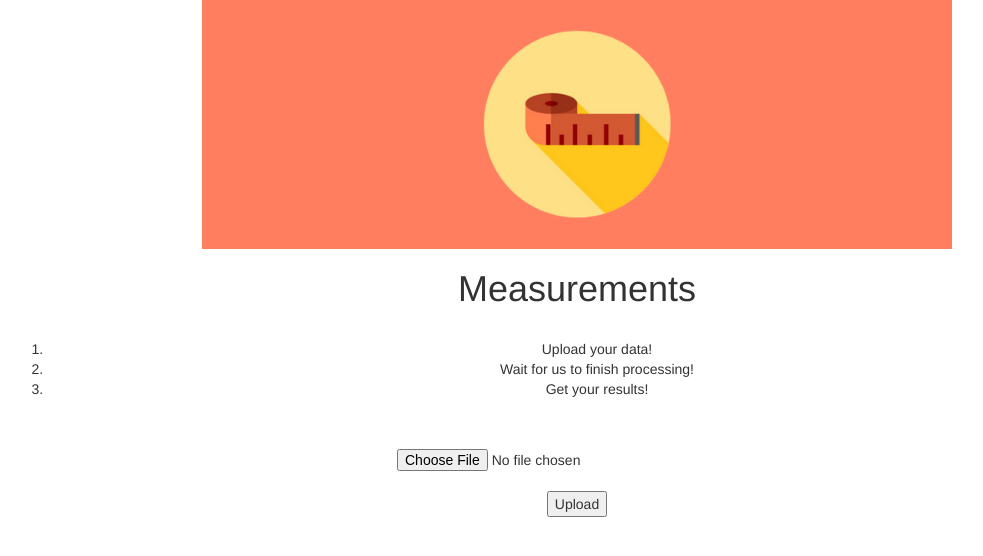
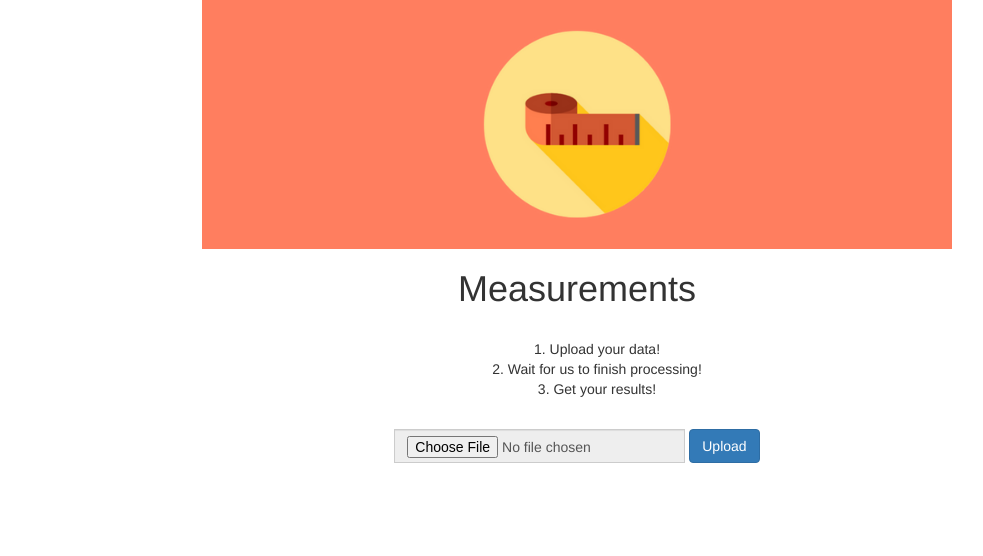
Before and after one commit to nicolecvaldez/campaign-measurement-webapp, a Flask app: page / in a window 1280 px wide. Shown: the part 65-621 px from the top of the page, without its empty margins (63-1046 px from the left). Run offline with Flask 2, Linux system fonts and the light colour scheme; some libraries are stand-ins or nearby versions.

Commit message:
Semi-fixed the choose file and upload button.

```diff
--- a/app/templates/index.html
+++ b/app/templates/index.html
@@ -8,7 +8,7 @@
     <h1>Measurements</h1>
     <br>
 
-    <ol>
+    <ol style="list-style-position:inside;">
         <li>Upload your data!</li>
         <li>Wait for us to finish processing!</li>
         <li>Get your results!</li>
@@ -16,17 +16,17 @@
 
     <br>
 
-    <div class="row">
-        <div class="col-sm-4 col-sm-offset-4">
-            <form method=post enctype=multipart/form-data>
-                <div style="text-align: center">
-                    <br>
-                    <input type=file name=file>
-                    <br>
-                    <input type=submit value=Upload>
-                </div>
-            </form>
-        </div>
+    <form class="form-inline center-block" action="/" method="POST" enctype="multipart/form-data">
+    <div class="input-group">
+        <!--<label id="browsebutton" class="btn btn-default input-group-addon" for="my-file-selector" style="background-color:white">-->
+            <!--<input id="my-file-selector" type="file" style="display:none;">-->
+            <!--Browse...-->
+        <!--</label>-->
+        <input type="file" name="file" class="form-control" readonly="">
     </div>
+    <button type="submit" class="btn btn-primary">Upload</button>
+    </form>
+
 </div>
+
 {% endblock %}
```
Also changed, not shown: 2 other files.
